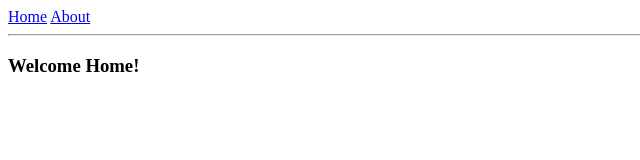
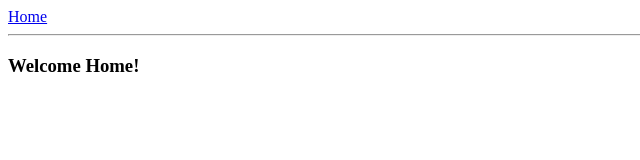
Before and after one commit to mpsalunggg/webku, a React (Vite) app: page / in a window 1280 px wide. Shown: the top 160 px of the page, without its empty margins (0-640 px from the left). Built offline with nearby package versions, Linux system fonts and the light colour scheme.

Commit message:
chore: comment about link

```diff
--- a/src/routes/__root.tsx
+++ b/src/routes/__root.tsx
@@ -8,9 +8,9 @@ export const Route = createRootRoute({
         <Link to="/" className="[&.active]:font-bold">
           Home
         </Link>{' '}
-        <Link to="/about" className="[&.active]:font-bold">
+        {/* <Link to="/about" className="[&.active]:font-bold">
           About
-        </Link>
+        </Link> */}
       </div>
       <hr />
       <Outlet />
```
